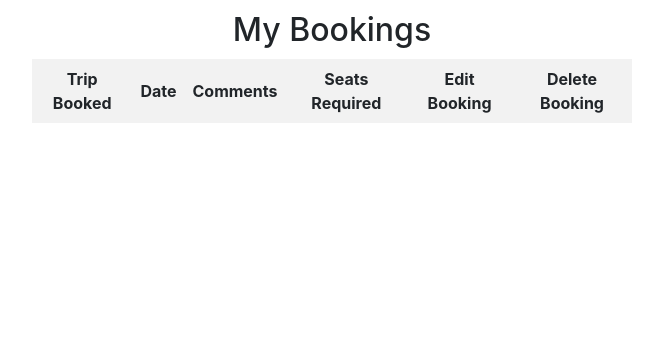
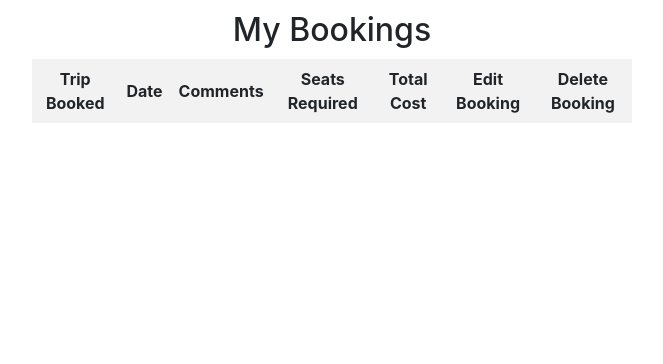
Before and after one commit to RichBurman/Project_4, a Django app: page /mybookings in a window 1280 px wide. Shown: the part 56-420 px from the top of the page, without its empty margins (308-971 px from the left). Run offline with Django 3.2, Linux system fonts and the light colour scheme; the visitor is signed in with stand-in values (Sample User, id 1); data that the repository does not hold is empty; some libraries are stand-ins or nearby versions.

Commit message:
Add total cost of booking to booking model and now display on mybookings.html to the user how much their total booking is

```diff
--- a/Football_travel/models.py
+++ b/Football_travel/models.py
@@ -26,6 +26,7 @@ class Booking(models.Model):
     comment = models.TextField(blank=True)
     trip_booked = models.ForeignKey(Trip, on_delete=models.CASCADE)
     seats_required = models.IntegerField()
+    total_cost = models.IntegerField(default=0)
 
     def __str__(self):
         return f"User: {self.user} booked {self.trip_booked} on {self.created_on}"
--- a/Football_travel/views.py
+++ b/Football_travel/views.py
@@ -16,12 +16,18 @@ class TripList(generic.ListView):
 
 
 class BookingList(generic.ListView):
+    model = Booking
     template_name = 'mybookings.html'
-    model = Booking
+    context_object_name = 'bookings'
 
-    def get_user_bookings(self):
-        context = super().get_user_bookings()
-        context['Booking'] = self.request.user.booking_set.all()
+    def get_queryset(self):
+        return Booking.objects.filter(user=self.request.user)
+
+    def get_context_data(self, **kwargs):
+        context = super().get_context_data(**kwargs)
+        bookings = context['bookings']
+        for booking in bookings:
+            booking.total_cost = booking.trip_booked.price * booking.seats_required
         return context
 
 
@@ -42,6 +48,7 @@ def newbooking(request):
                 messages.error(
                     request, f"Sorry, there are only {remaining_seats} seats available. You are unable to book {booking.seats_required} seats.")
             else:
+                booking.total_cost = total_cost
                 booking.save()
 
                 trip.remaining_seats -= booking.seats_required
@@ -78,6 +85,7 @@ def editbooking(request, booking_id):
                 messages.error(
                     request, f"Sorry, there are only {remaining_seats} seats available. You are unable to book  {updated_booking.seats_required} seats.")
             else:
+                updated_booking.total_cost = trip.price * updated_booking.seats_required
                 updated_booking.save()
                 trip.remaining_seats += original_seats_required - updated_booking.seats_required
                 trip.save()
--- a/templates/mybookings.html
+++ b/templates/mybookings.html
@@ -12,6 +12,7 @@
       <th>Date</th>
       <th>Comments</th>
       <th>Seats Required</th>
+      <th>Total Cost</th>
       <th>Edit Booking</th>
       <th>Delete Booking</th>
     </tr>
@@ -23,6 +24,7 @@
       <td>{{booking.date }}</td>
       <td>{{ booking.comment }}</td>
       <td>{{ booking.seats_required }}</td>
+      <td>£{{ booking.total_cost }}</td>
       <td>
         <a href="{% url 'editbooking' booking.id %}">
           <button class="booking-button">Edit</button>
```
Also changed, not shown: Football_travel/migrations/0015_booking_total_cost.py (added).
